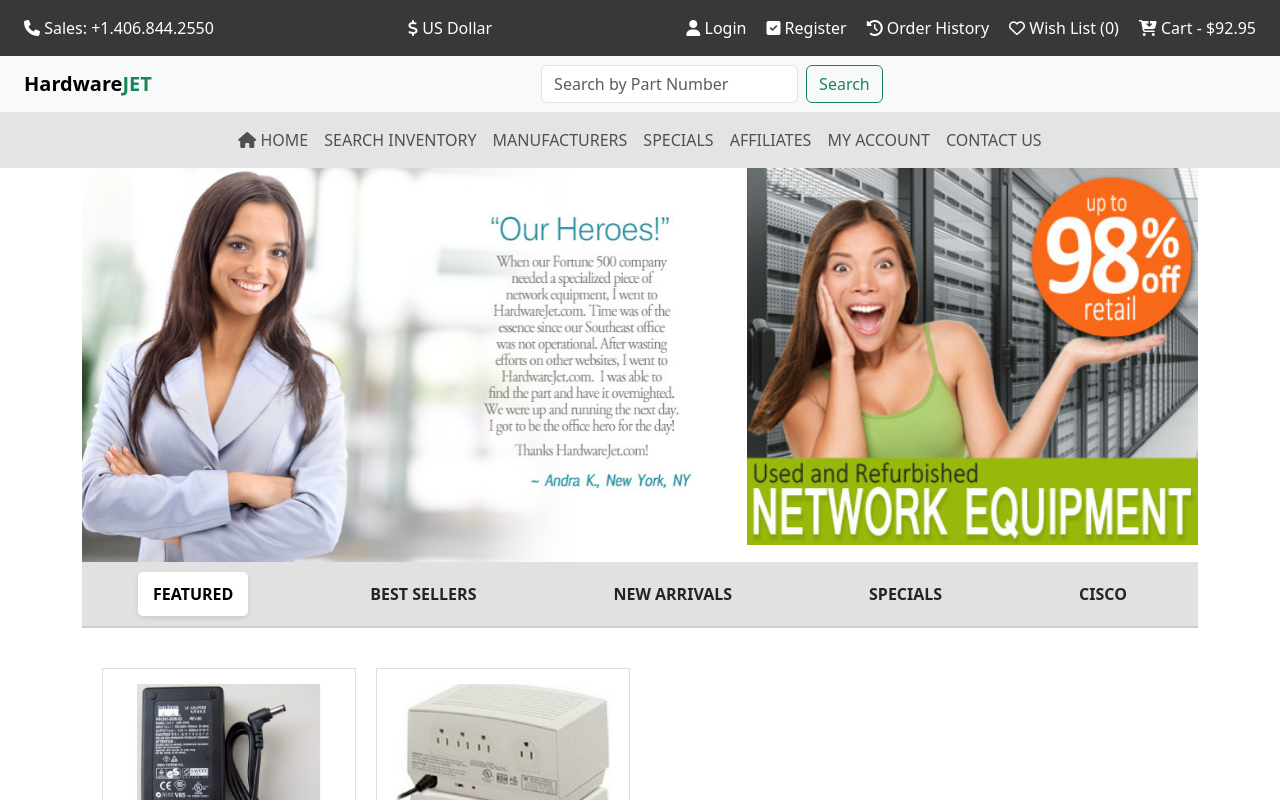
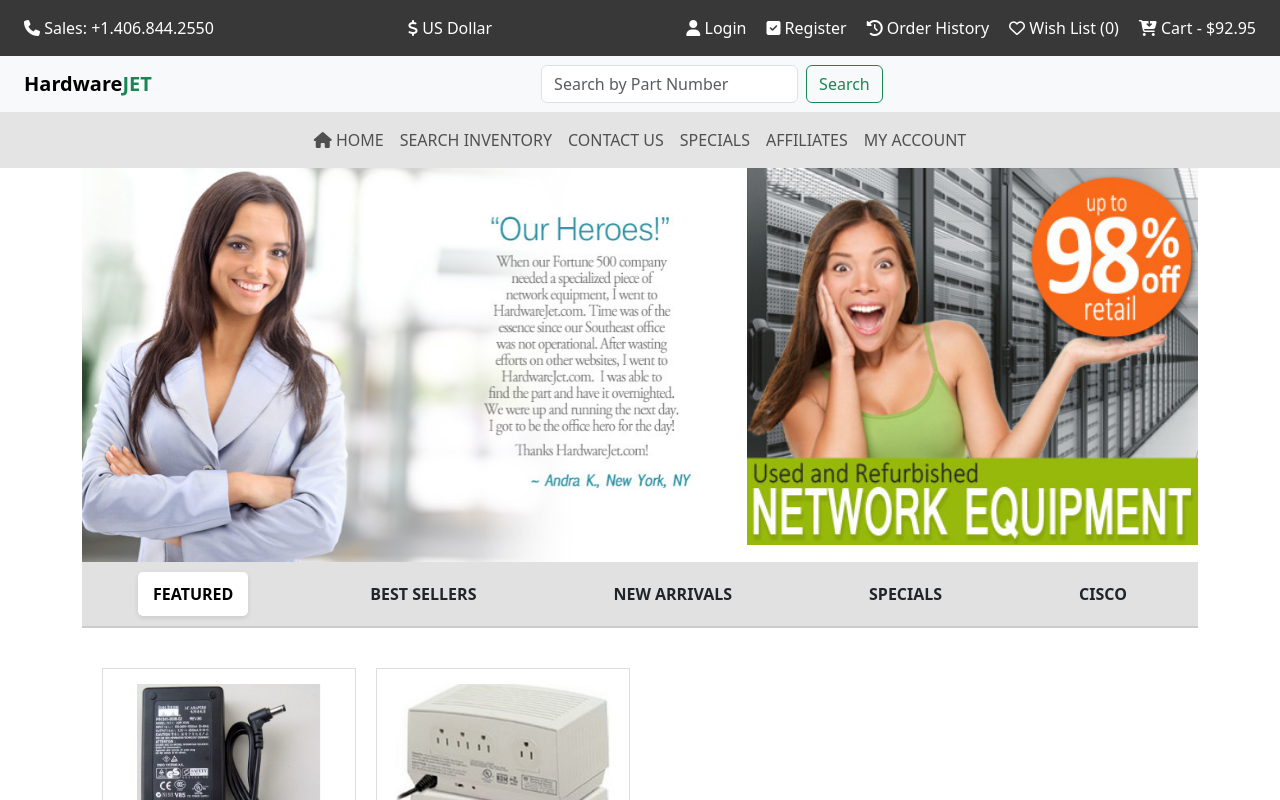
Before and after one commit to abhijit543/metamorfs, a React (Vite) app: page / in a window 1280 px wide. Shown: the top 800 px of the page. Built offline with nearby package versions, Linux system fonts and the light colour scheme.

Commit message:
header changed

```diff
--- a/src/Components/Header/Header.jsx
+++ b/src/Components/Header/Header.jsx
@@ -94,7 +94,7 @@ const Header = () => {
               </li>
               <li className="nav-item navItem-new">
                 <a className="nav-link" href="#">
-                  MANUFACTURERS
+                  CONTACT US
                 </a>
               </li>
               <li className="nav-item navItem-new">
@@ -112,11 +112,6 @@ const Header = () => {
                   MY ACCOUNT
                 </a>
               </li>
-              <li className="nav-item navItem-new">
-                <a className="nav-link" href="#">
-                  CONTACT US
-                </a>
-              </li>
             </ul>
           </div>
         </div>
```
